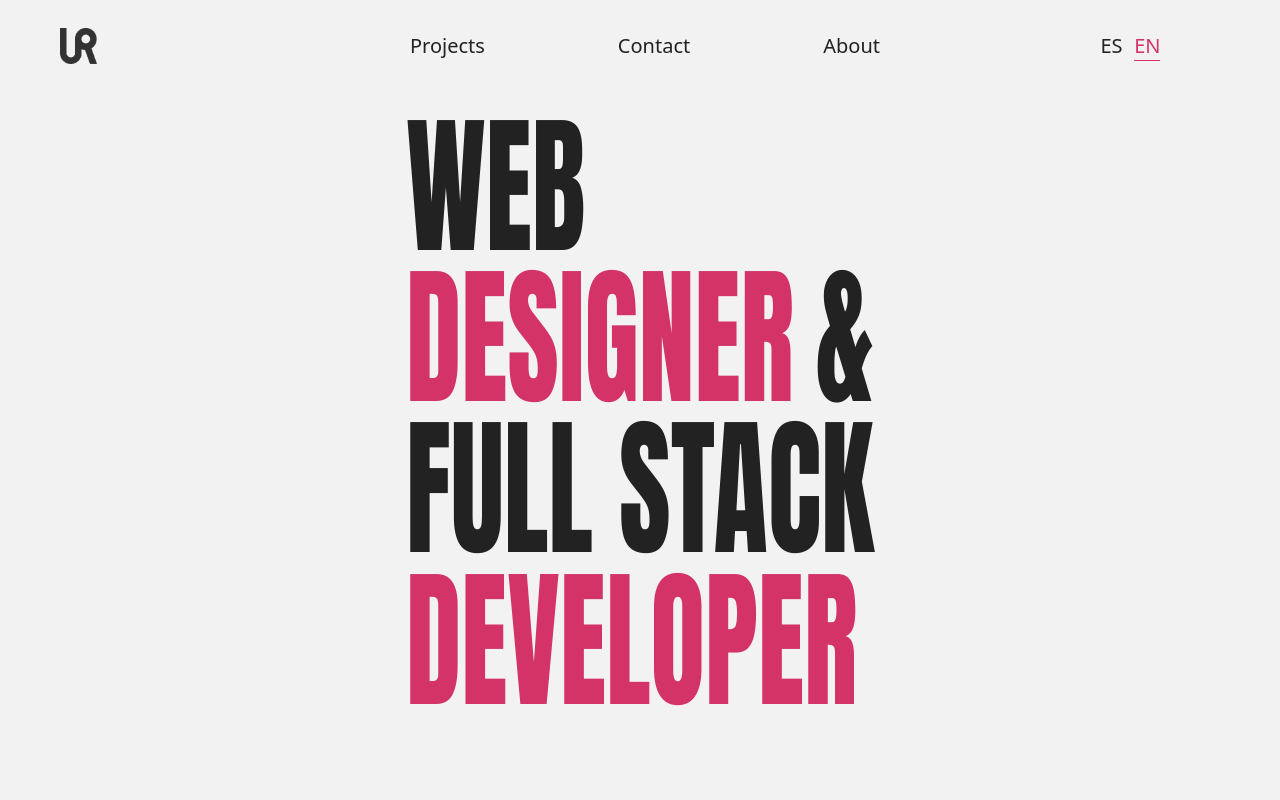
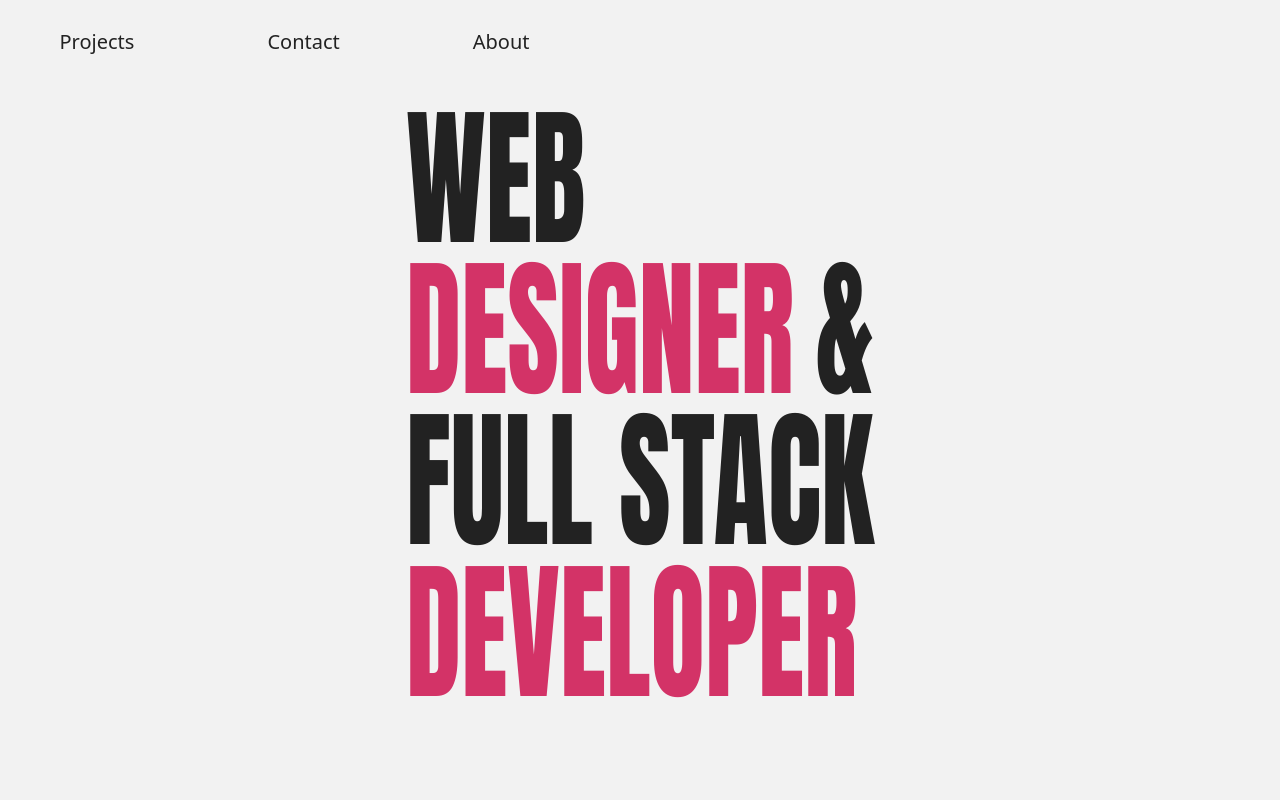
Before and after one commit to Bach16/Ismael-Rojas, a Next.js app: page / in a window 1280 px wide. Shown: the top 800 px of the page. Built offline with nearby package versions, Linux system fonts and the light colour scheme; a web font is replaced by a local one.

Commit message:
design refactor

```diff
--- a/components/Navbar/Navbar.tsx
+++ b/components/Navbar/Navbar.tsx
@@ -1,5 +1,5 @@
 import React from "react";
-import logo from "../../public/IR-2nd.png";
+import logo from "../../public/Icon-I.png";
 import {
   Divider,
   Drawer,
@@ -26,17 +26,20 @@ const Navbar = () => {
   const { isOpen, onOpen, onClose } = useDisclosure();
   const btnRef = React.useRef();
   return (
-    <Flex className=" pt-3 md:pt-7 text-xl items-center justify-between  ">
+    <Flex className=" pt-3 md:pt-7 w-[100%] md:w-[595px] text-xl items-center ">
+      <div className=" w-[100%] justify-between md:justify-center flex md:hidden  ">
       <Link href="/" className="w-[140px]">
-        <Flex className=" justify-between items-center m-0 ">
-          <img src={logo.src} className="h-9  w-9.5" alt="logo" />
+        <Flex className="  justify-between items-center m-0 ">
+            <img src={logo.src} className="h-11  w-11.5" alt="logo" />
         </Flex>
       </Link>
 
       <CgMenuRound
-        className="md:hidden font-thin text-[#222] h-12 w-12"
+        className="font-thin text-[#222] h-12 w-12"
         onClick={onOpen}
       />
+      </div>
+
 
       <Drawer
         isOpen={isOpen}
@@ -48,28 +51,31 @@ const Navbar = () => {
         <DrawerOverlay />
         <DrawerContent color="#222" backgroundColor="#f2f2f2">
           <Flex className="justify-between p-[20px]">
-            <img src={logo.src} className="h-9  w-9.5" alt="logo" />
+            <img src={logo.src} className="h-11  w-11.5" alt="logo" />
 
             <DrawerCloseButton />
           </Flex>
           <DrawerBody className="text-[30px]">
+
             <div className={style.diva} />
-            <DrawerItem path="/about" text="About" />
+            <DrawerItem path="/" text="Home" />
             <div className={style.diva2} />
             <DrawerItem path="/projects" text="Projects" />
             <div className={style.diva3} />
             <DrawerItem path="/contact" text="Contact" />
             <div className={style.diva4} />
+            <DrawerItem path="/about" text="About" />
+            <div className={style.diva5} />
           </DrawerBody>
         </DrawerContent>
       </Drawer>
       <NavItems />
-      <div className="md:flex hidden justify-between mr-[60px] w-[60px]  text-[#222] font-[400]">
+      {/* <div className="md:flex hidden justify-between  ml-[100px] w-[60px]  text-[#222] font-[400]">
         <Text>ES</Text>
-        <Text borderBottom="1px solid #D33367" color="#D33367">
+        <Text borderBottom="1px solid #07BEB8" color="#07BEB8">
           EN
         </Text>
-      </div>
+      </div> */}
     </Flex>
   );
 };
```
